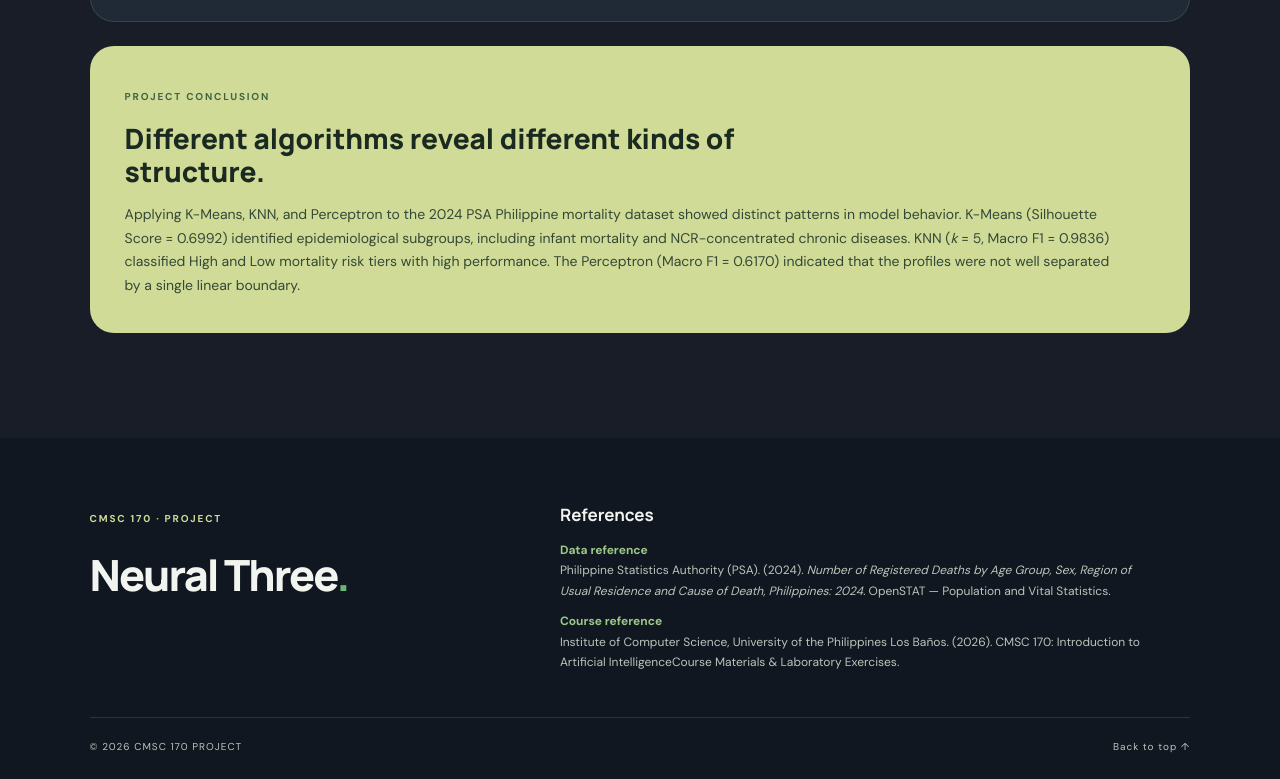
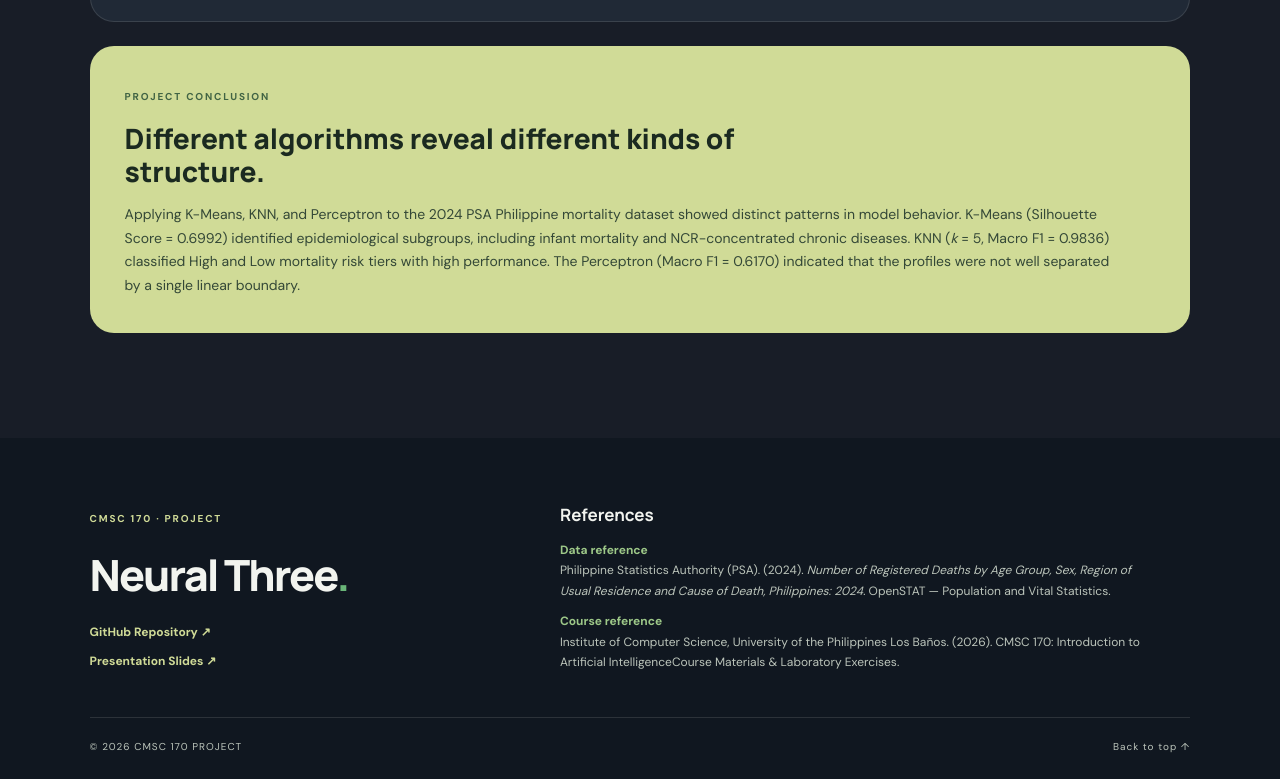
Before and after one commit to rrbaun/CMSC170-AI-Project, a plain HTML site: page docs/index.html in a window 1280 px wide. Shown: the part 9527-10306 px from the top of the page. Drawn offline with Linux system fonts and the light colour scheme.

Commit message:
add github repository link and presentation link

```diff
--- a/docs/css/style.css
+++ b/docs/css/style.css
@@ -70,6 +70,13 @@ a {
 .logo span,
 .footer-top h2 span {
   color: var(--accent);
+}
+
+.footer-links {
+  display: flex;
+  flex-direction: column;
+  gap: 8px;
+  margin-top: 18px;
 }
 
 .logo small {
--- a/docs/index.html
+++ b/docs/index.html
@@ -847,6 +847,24 @@
         <div>
           <span class="section-label">CMSC 170 · PROJECT</span>
           <h2>Neural Three<span>.</span></h2>
+          <div class="footer-links">
+            <a
+              href="https://github.com/rrbaun/CMSC170-AI-Project.git"
+              target="_blank"
+              rel="noopener noreferrer"
+              class="inline-link"
+            >
+              GitHub Repository ↗
+            </a>
+            <a
+              href="https://canva.link/o04ckg5bg0cajeb"
+              target="_blank"
+              rel="noopener noreferrer"
+              class="inline-link"
+            >
+              Presentation Slides ↗
+            </a>
+          </div>
         </div>
 
         <div class="references">
```
